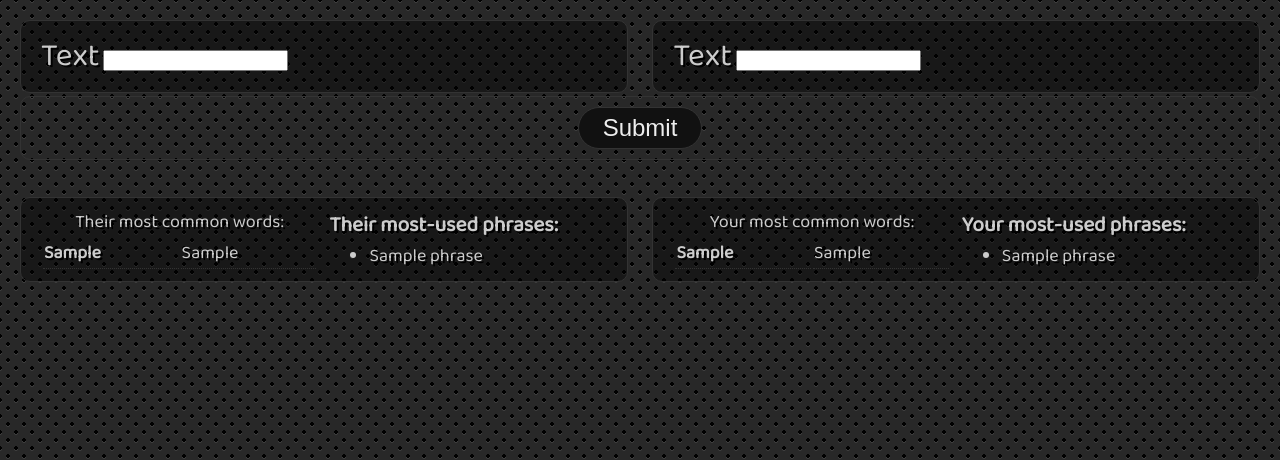
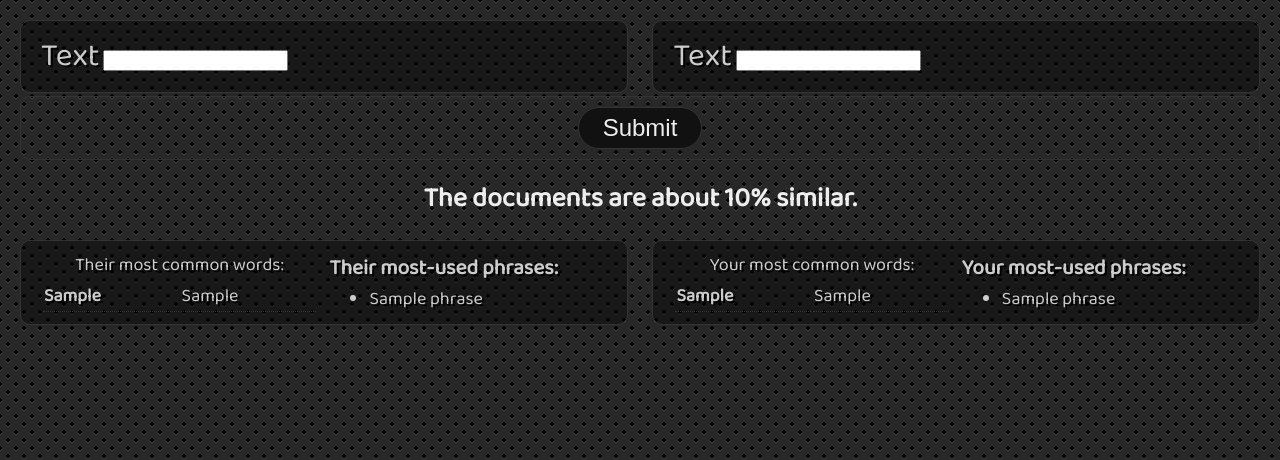
Before and after one commit to tBaxter/pear, a Flask app: template templates/index.html in a window 1280 px wide. Shown: the top 460 px of the page. Run offline with Flask 2, Linux system fonts and the light colour scheme; the template is opened without the code that fills it: most values are stand-ins (such as "Sample title", 1, 10 or a date in 2020); form fields are guessed from the names that the template uses.

Commit message:
Added result score and minor cleanup

```diff
--- a/static/css/site.css
+++ b/static/css/site.css
@@ -68,6 +68,10 @@ h1 { font-weight: normal }
     color:rgb(30, 190, 70)
 }
 
+.overlap {
+    text-align: center;
+    color: #eee
+}
 .flex-container {
     display: flex; /* or inline-flex */
     flex-wrap: wrap;
--- a/templates/base.html
+++ b/templates/base.html
@@ -15,7 +15,7 @@
     <link rel="apple-touch-icon" href="icon.png">
     <!-- Place favicon.ico in the root directory -->
 
-    <link rel="stylesheet" href="{{ url_for('static', filename='css/site.css') }}?u=h" />
+    <link rel="stylesheet" href="{{ url_for('static', filename='css/site.css') }}?u=a" />
 </head>
 
 <body>
--- a/templates/index.html
+++ b/templates/index.html
@@ -24,6 +24,8 @@
 </form>
 
 {% if overlap %}
+<h2 class="overlap">The documents are about {{ overlap|round|int }}% similar.</h2>
+
 <div class="results">
     <div class="theirs">
         <table>
```
Also changed, not shown: README.md.
